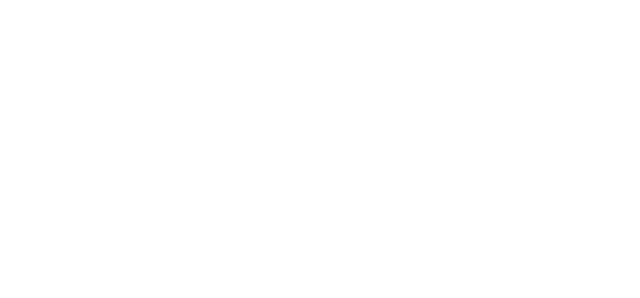
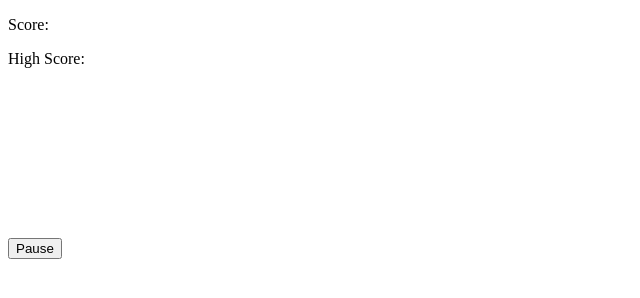
Before and after one commit to Vadym-coder/Flappy-Bird, a plain HTML site: page index.html in a window 1280 px wide. Shown: the whole page, without its empty margins (0-640 px from the left). Drawn offline with Linux system fonts and the light colour scheme.

Commit message:
Update index.html

```diff
--- a/index.html
+++ b/index.html
@@ -7,5 +7,15 @@
 	<script src="flappy.js" defer></script>
 </head>
 <body>
+	<div class="wrap">
+		<p id="score">Score: </p>
+		<p id="hs">High Score: </p>
+	</div>
+	<div class="canvas">
+		<canvas id="canvas"></canvas>
+	</div>
+	<div class="pause">
+		<input type="button" class="btn" value="Pause" onclick="game_pause()">
+	</div>
 </body>
 </html>
```
